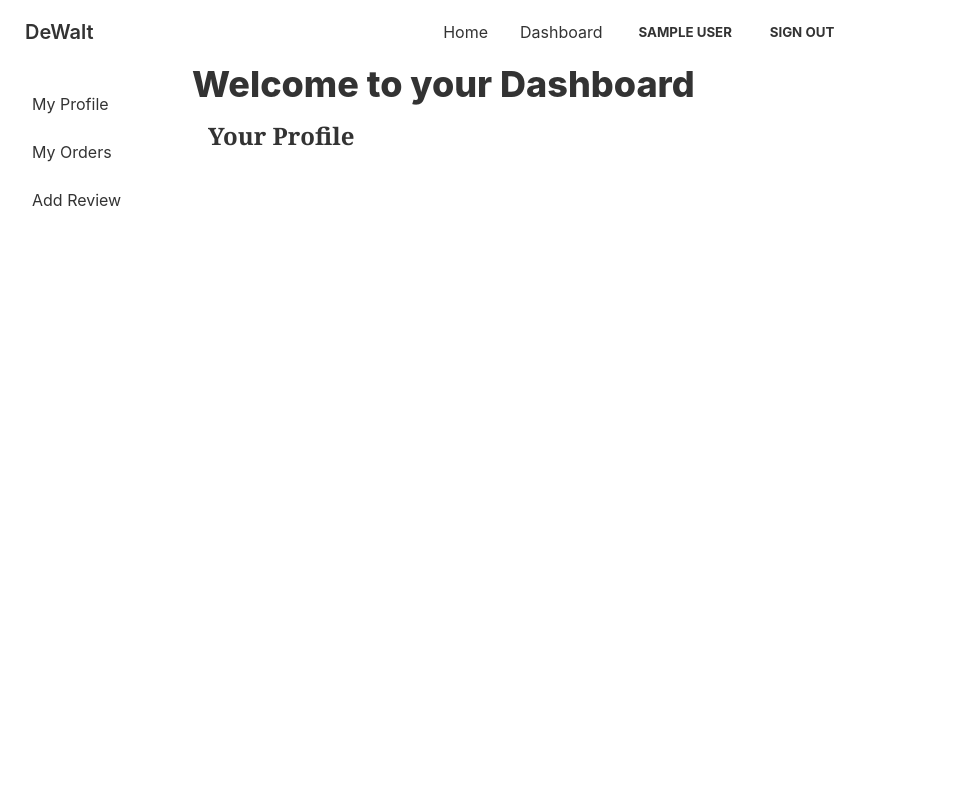
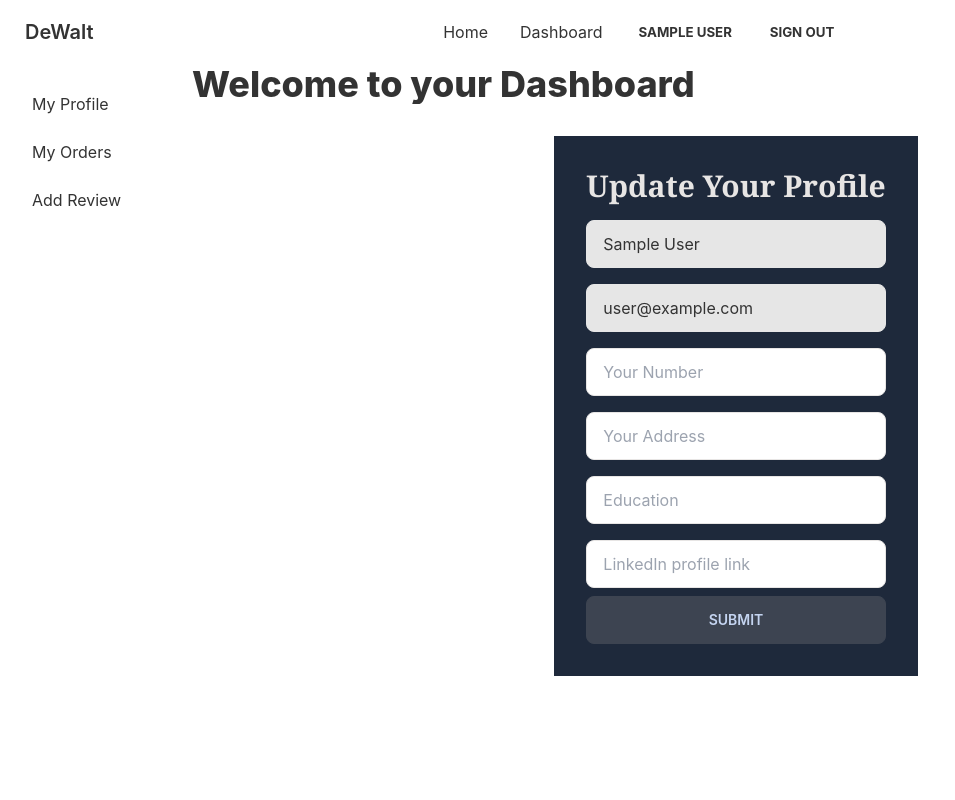
Before and after one commit to iamshs/de-walt-website, a React (Create React App) app: page /dashboard in a window 1280 px wide. Shown: the top 800 px of the page, without its empty margins (0-955 px from the left). Built offline with nearby package versions, Linux system fonts and the light colour scheme; no server answers; sample sign-in values are in the browser's storage.

Commit message:
posting-profile

```diff
--- a/src/Pages/Dashboard/Dashboard.js
+++ b/src/Pages/Dashboard/Dashboard.js
@@ -3,15 +3,15 @@ import { Link, Outlet } from 'react-router-dom';
 
 const Dashboard = () => {
     return (
-        <div class="drawer drawer-mobile">
-            <input id="dashboard-sidebar" type="checkbox" class="drawer-toggle" />
-            <div class="drawer-content">
+        <div className="drawer  drawer-mobile">
+            <input id="dashboard-sidebar" type="checkbox" className="drawer-toggle" />
+            <div className="drawer-content">
                 <h2 className='text-4xl font-extrabold'>Welcome to your Dashboard</h2>
                 <Outlet></Outlet>
             </div>
-            <div class="drawer-side">
-                <label for="dashboard-sidebar" class="drawer-overlay"></label>
-                <ul class="menu p-4 overflow-y-auto w-48 bg-base-100 text-base-content">
+            <div className="drawer-side">
+                <label htmlFor="dashboard-sidebar" className="drawer-overlay"></label>
+                <ul className="menu p-4 overflow-y-auto w-48 bg-base-100 text-base-content">
                     {/* <!-- Sidebar content here --> */}
                     <li><Link to="/dashboard">My Profile</Link></li>
                     <li><Link to="/dashboard/orders">My Orders</Link></li>
--- a/src/Pages/Dashboard/MyProfile.js
+++ b/src/Pages/Dashboard/MyProfile.js
@@ -1,11 +1,104 @@
-import React from 'react';
+import React from "react";
+import { useAuthState } from "react-firebase-hooks/auth";
+import auth from "../../firebase.init";
+import Loading from "../Shared/Loading";
 
 const MyProfile = () => {
-    return (
-        <div>
-          <h2 className='text-2xl font-bold font-serif  p-4'>Your Profile</h2>
+    const [user,loading] = useAuthState(auth)
+    if (loading){
+        return <Loading></Loading>
+    }
+
+    const handleProfile = event =>{
+           event.preventDefault()
+
+          const profile ={
+              name:user.displayName,
+              email:user.email,
+              education: event.target.education.value,
+              location:event.target.location.value,
+              phone:event.target.phone.value,
+              link:event.target.link.value
+          }
+
+          fetch('http://localhost:5000/profile',{
+              method:'POST',
+              headers:{
+               'content-type':'application/json'
+              },
+              body:JSON.stringify(profile)
+          })
+          .then(res=>res.json())
+          .then(data=>{
+              console.log(data)
+              event.target.reset()
+          })
+    }
+
+
+  return (
+    <div>
+
+      <div className="card  bg-base-100  flex justify-center items-center ">
+        <div className="card-body mt-8  bg-slate-800">
+          <h2 className="card-title text-center text-3xl font-serif text-success font-extrabold  w-full max-w-xs">Update Your Profile</h2>
+         <form onSubmit={handleProfile} className='form-control'>
+         <input
+                type="text"
+                name="name"
+
+                disabled
+                value={user?.displayName || ""}
+                className="input input-bordered my-2 input-success w-full max-w-xs"
+              />
+              <input
+                type="email"
+                name="email"
+                disabled
+                value={user?.email || ""}
+                className="input input-bordered my-2 input-success w-full max-w-xs"
+              />
+              <input
+                type="text"
+                name="phone"
+                required
+                placeholder="Your Number"
+                className="input input-bordered my-2 input-success w-full max-w-xs"
+              />
+              <input
+                type="text"
+                name="location"
+                required
+                placeholder="Your Address"
+                className="input input-bordered my-2 input-success w-full max-w-xs"
+              />
+              <input
+                type="text"
+                name="education"
+                required
+                placeholder="Education"
+                className="input input-bordered my-2 input-success w-full max-w-xs"
+              />
+              <input
+                type="text"
+                name="link"
+                required
+                placeholder="LinkedIn profile link"
+                className="input input-bordered my-2 input-success w-full max-w-xs"
+              />
+
+
+          <input
+              className="btn  w-full max-w-xs "
+              type="Submit"
+              value={"SUBMIT"}
+            />
+         </form>
+          </div>
         </div>
-    );
+      </div>
+
+  );
 };
 
 export default MyProfile;
--- a/src/Pages/Home/Deliver.js
+++ b/src/Pages/Home/Deliver.js
@@ -70,6 +70,7 @@ const [reload,setReload] = useState(false)
       .then(res=>res.json())
       .then(result=>{
           console.log(result)
+          e.target.reset()
       })
 
   }
--- a/src/Pages/Shared/Navbar.js
+++ b/src/Pages/Shared/Navbar.js
@@ -81,8 +81,8 @@ const Navbar = () => {
           <div className="navbar-center hidden lg:flex">
             <ul className="menu menu-horizontal p-0">{menuItems}</ul>
           </div>
-          <div className="navbar-end">
-                <label tabIndex="1" for="dashboard-sidebar" className="btn btn-ghost lg:hidden">
+          <div className="navbar-end ">
+                <label tabIndex="1" htmlFor="dashboard-sidebar" className="btn btn-ghost lg:hidden">
                     <svg xmlns="http://www.w3.org/2000/svg" className="h-5 w-5" fill="none" viewBox="0 0 24 24" stroke="currentColor"><path strokeLinecap="round" strokeLinejoin="round" strokeWidth="2" d="M4 6h16M4 12h8m-8 6h16" /></svg>
                 </label>
             </div>
```
